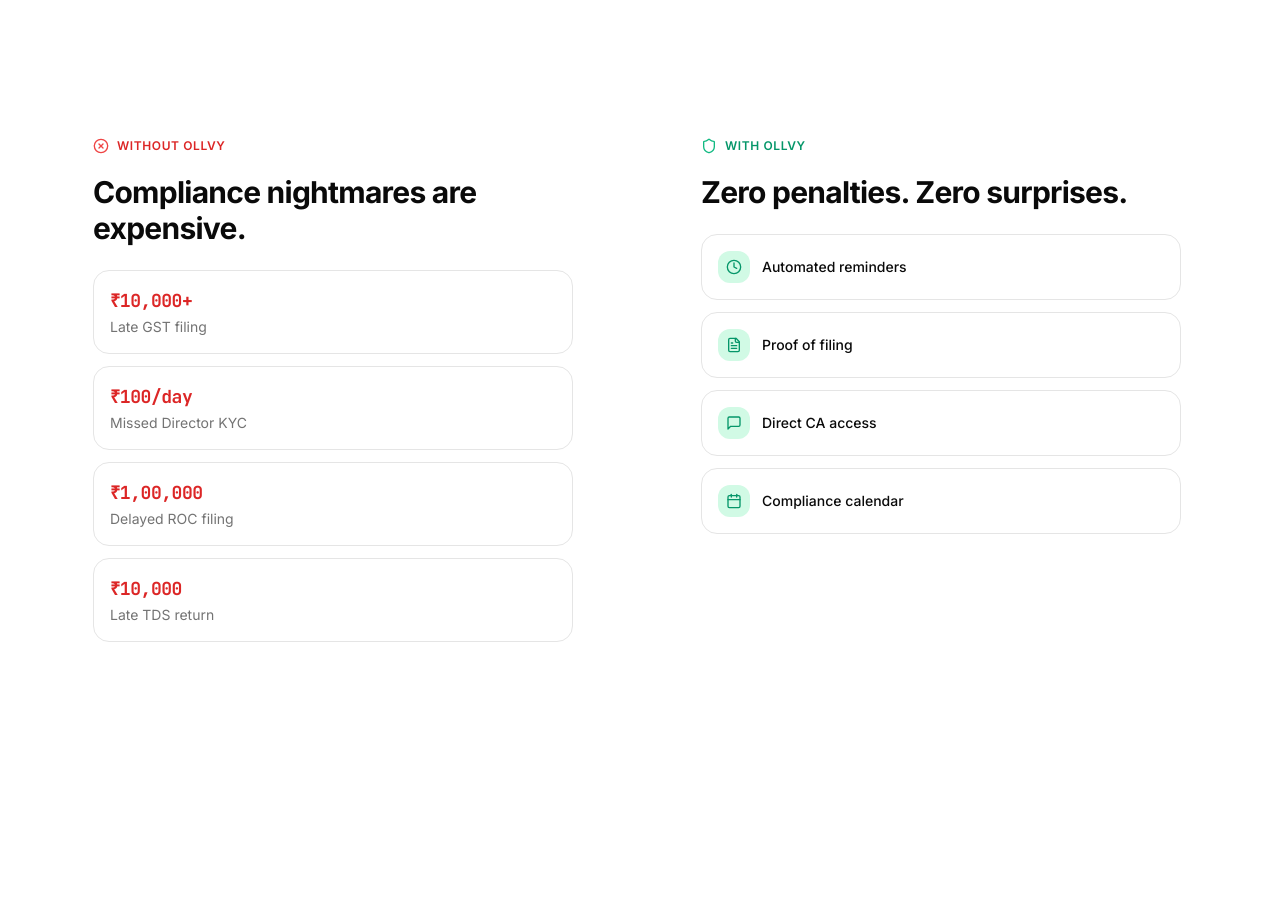
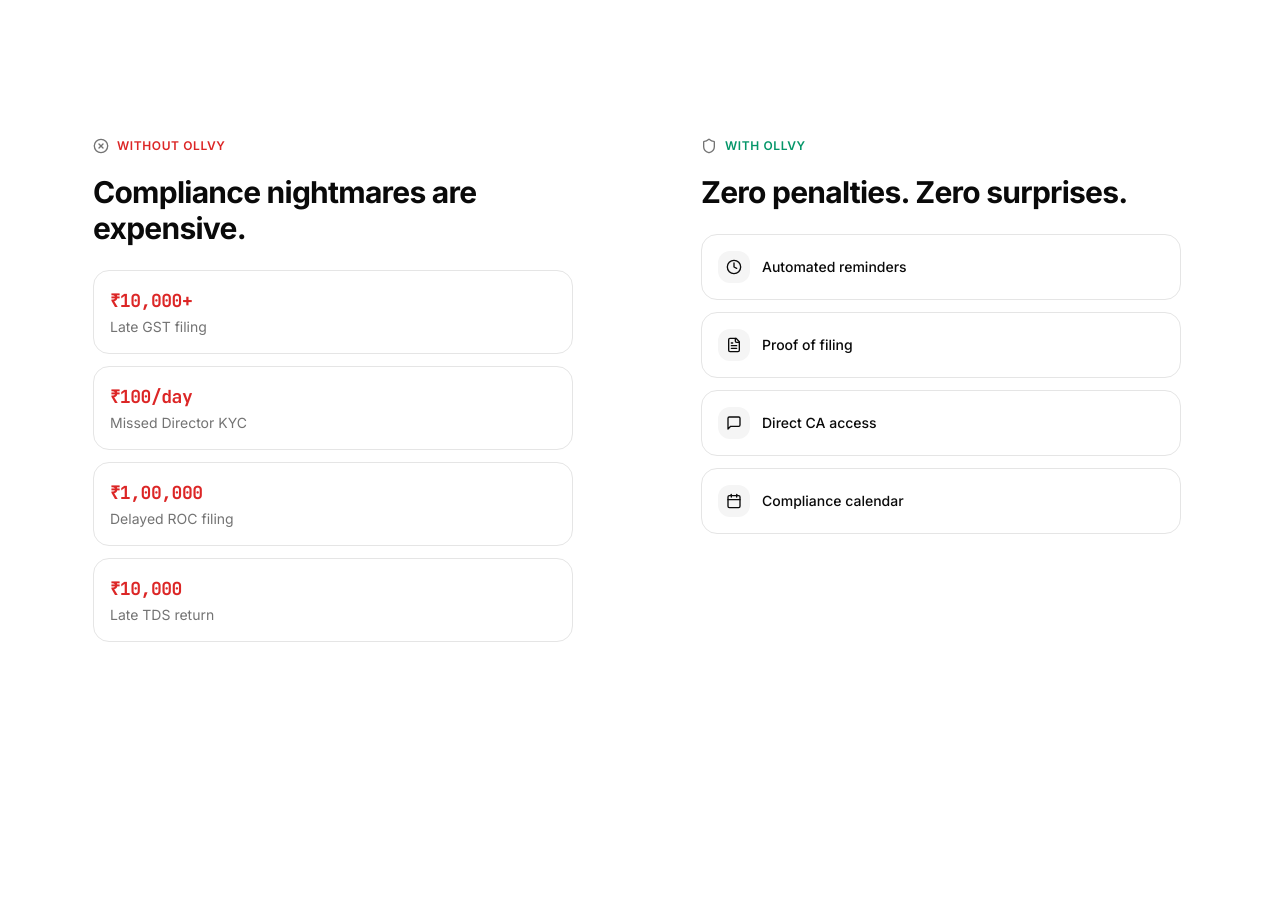
Before and after one commit to soutikgangoli-code/Ollvy, a Next.js app in the folder ollvy/apps/customer/: page / in a window 1280 px wide. Shown: the part 1380-2280 px from the top of the page. Built offline with nearby package versions, Linux system fonts and the light colour scheme; no server answers.

Commit message:
Remove colored icons from FearRelief section
- Change XCircle and Shield icons to neutral muted-foreground
- Change benefit icons to neutral foreground with muted background

```diff
--- a/ollvy/apps/customer/components/landing/FearRelief.tsx
+++ b/ollvy/apps/customer/components/landing/FearRelief.tsx
@@ -22,7 +22,7 @@
           {/* The Fear Side */}
           <div className="p-4 md:p-8">
             <div className="inline-flex items-center gap-1.5 md:gap-2 mb-3 md:mb-5">
-              <XCircle className="h-3.5 w-3.5 md:h-4 md:w-4 text-red-500" />
+              <XCircle className="h-3.5 w-3.5 md:h-4 md:w-4 text-muted-foreground" />
               <span className="text-[10px] md:text-xs font-semibold uppercase tracking-wider text-red-600 dark:text-red-400">
                 Without Ollvy
               </span>
@@ -50,7 +50,7 @@
           {/* The Relief Side */}
           <div className="p-4 md:p-8">
             <div className="inline-flex items-center gap-1.5 md:gap-2 mb-3 md:mb-5">
-              <Shield className="h-3.5 w-3.5 md:h-4 md:w-4 text-emerald-500" />
+              <Shield className="h-3.5 w-3.5 md:h-4 md:w-4 text-muted-foreground" />
               <span className="text-[10px] md:text-xs font-semibold uppercase tracking-wider text-emerald-600 dark:text-emerald-400">
                 With Ollvy
               </span>
@@ -67,8 +67,8 @@
                   className="rounded-xl md:rounded-2xl p-3 md:p-4 border border-border"
                 >
                   <div className="flex items-center gap-2 md:gap-3">
-                    <div className="w-6 h-6 md:w-8 md:h-8 rounded-lg bg-emerald-100 dark:bg-emerald-900/50 flex items-center justify-center shrink-0">
-                      <item.icon className="h-3.5 w-3.5 md:h-4 md:w-4 text-emerald-600 dark:text-emerald-400" />
+                    <div className="w-6 h-6 md:w-8 md:h-8 rounded-lg bg-muted flex items-center justify-center shrink-0">
+                      <item.icon className="h-3.5 w-3.5 md:h-4 md:w-4 text-foreground" />
                     </div>
                     <p className="font-medium text-xs md:text-sm text-foreground">{item.title}</p>
                   </div>
```
